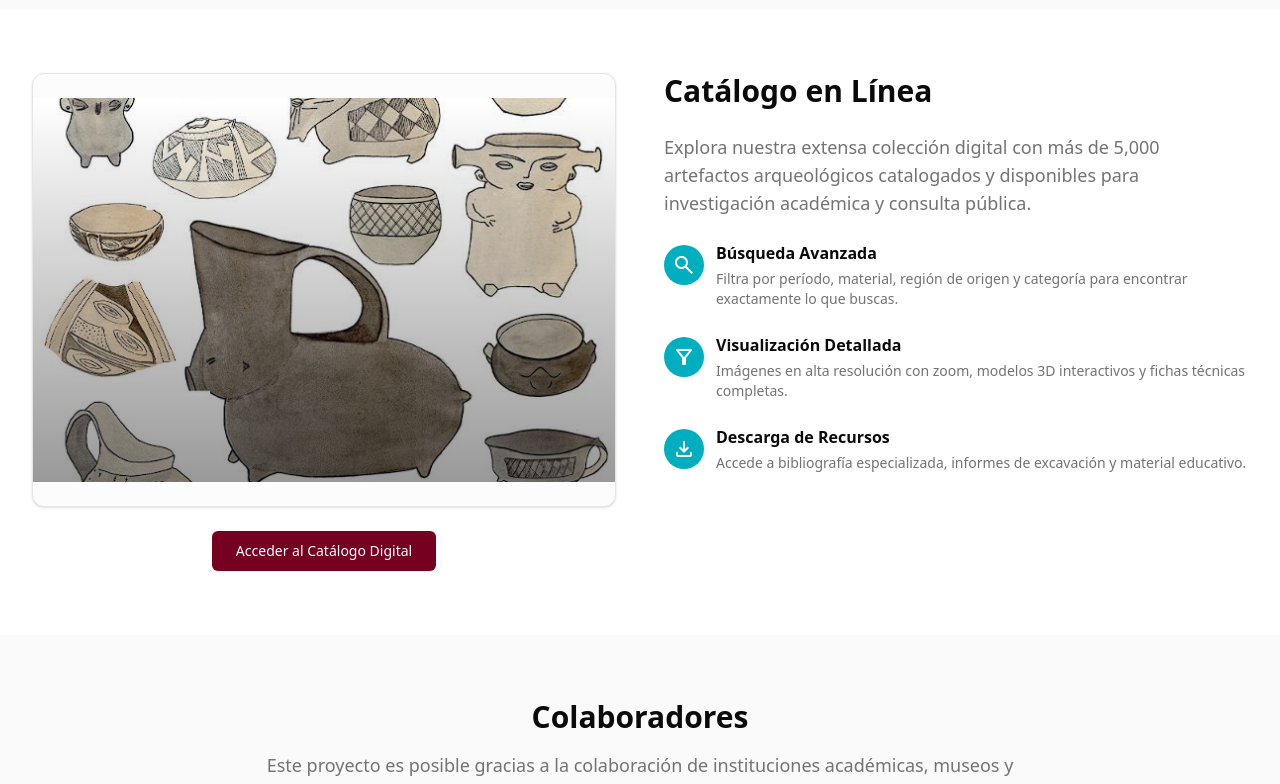
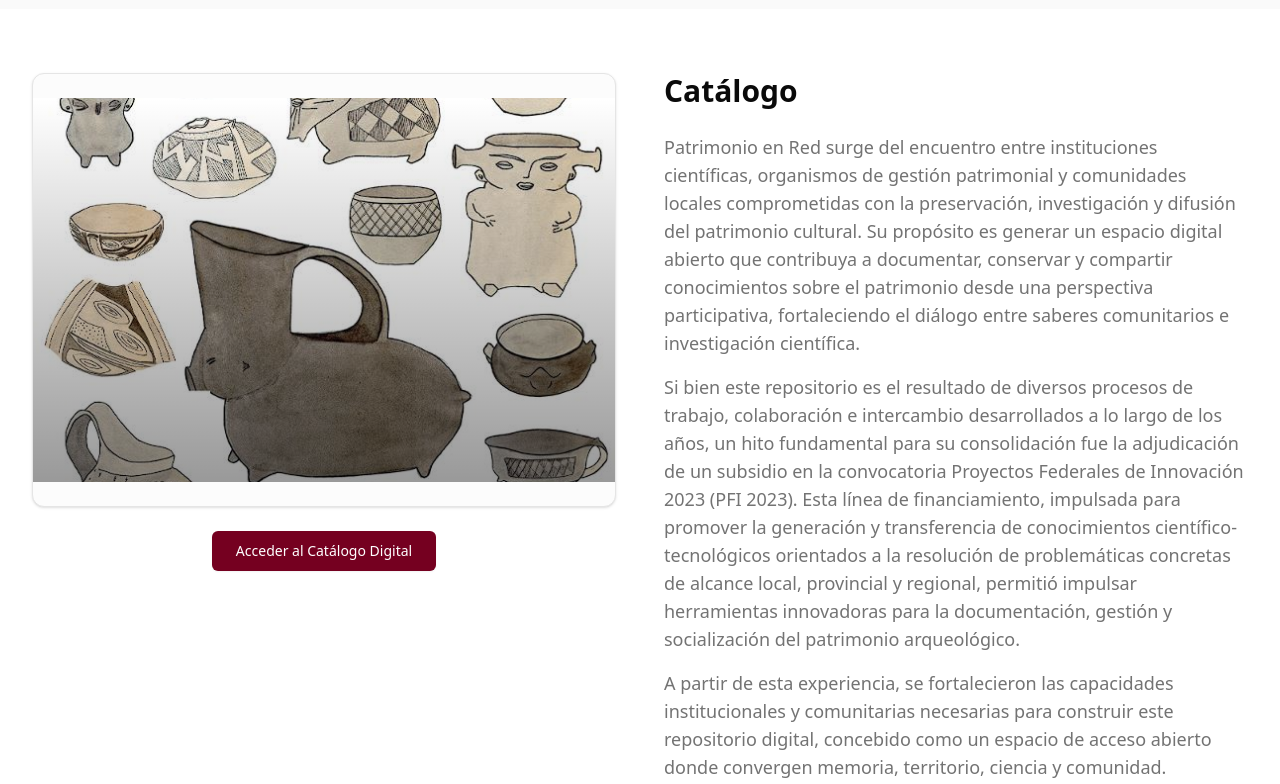
Before and after one commit to DevEzequiel14/DigitalPatrimony, an Angular app: page / in a window 1280 px wide. Shown: the part 3580-4364 px from the top of the page. Built offline with nearby package versions, Linux system fonts and the light colour scheme.

Commit message:
feat: update online catalog section text with i18n

```diff
--- a/src/app/features/landing/components/online-catalog-section/online-catalog-section.component.html
+++ b/src/app/features/landing/components/online-catalog-section/online-catalog-section.component.html
@@ -5,73 +5,27 @@
         <ui-card class="overflow-hidden">
           <div class="relative">
             <img src="ancient-digital-catalog-interface.jpg"
-                 alt="Catálogo Digital Patrimonial"
+                 [alt]="t()('catalog.imageAlt')"
                  class="w-full h-96 object-cover"/>
             <div class="absolute inset-0 bg-linear-to-t from-black/40 to-transparent"></div>
           </div>
         </ui-card>
         <div class="mt-6 text-center">
           <app-button ui-button size="lg" class="bg-primary hover:bg-primary/90">
-            {{ t().accessButton }}
+            {{ t()('catalog.accessButton') }}
           </app-button>
         </div>
       </div>
       <div class="order-1 lg:order-2">
         <h2 class="text-3xl font-bold text-foreground mb-6">
-          {{ t().title }}
+          {{ t()('catalog.title') }}
         </h2>
-        <div class="space-y-6">
-          <p class="text-lg text-muted-foreground text-pretty">
-            {{ t().description }}
-          </p>
-          <div class="flex items-start gap-3">
-            <div class="bg-accent text-accent-foreground rounded-full p-2 mt-1
-                        w-10 h-10">
-              <span class="material-symbols-outlined">
-                search
-              </span>
-            </div>
-            <div>
-              <h3 class="font-semibold text-foreground mb-1">
-                {{ t().features.search.title }}
-              </h3>
-              <p class="text-muted-foreground text-sm">
-                {{ t().features.search.description }}
-              </p>
-            </div>
-          </div>
-          <div class="flex items-start gap-3">
-            <div class="bg-accent text-accent-foreground rounded-full p-2 mt-1
-                        w-10 h-10">
-              <span class="material-symbols-outlined ">
-                filter_alt
-              </span>
-            </div>
-            <div>
-              <h3 class="font-semibold text-foreground mb-1">
-                {{ t().features.visualization.title }}
-              </h3>
-              <p class="text-muted-foreground text-sm">
-                {{ t().features.visualization.description }}
-              </p>
-            </div>
-          </div>
-          <div class="flex items-start gap-3">
-            <div class="bg-accent text-accent-foreground rounded-full p-2 mt-1
-                        w-10 h-10">
-              <span class="material-symbols-outlined">
-                download
-              </span>
-            </div>
-            <div>
-              <h3 class="font-semibold text-foreground mb-1">
-                {{ t().features.download.title }}
-              </h3>
-              <p class="text-muted-foreground text-sm">
-                {{ t().features.download.description }}
-              </p>
-            </div>
-          </div>
+        <div class="space-y-4">
+          @for (key of paragraphKeys; track key) {
+            <p class="text-base lg:text-lg text-muted-foreground text-pretty">
+              {{ t()(key) }}
+            </p>
+          }
         </div>
       </div>
     </div>
--- a/src/app/features/landing/components/online-catalog-section/online-catalog-section.component.ts
+++ b/src/app/features/landing/components/online-catalog-section/online-catalog-section.component.ts
@@ -1,80 +1,25 @@
-import { LanguageService } from './../../../../core/services/lenguage.service';
-import { ChangeDetectionStrategy, Component, computed } from '@angular/core';
-import { CardComponent } from "../../../../shared/components/card/card";
-import { Button } from "../../../../shared/components/button/button";
+import { ChangeDetectionStrategy, Component, inject } from '@angular/core';
+import { CardComponent } from '../../../../shared/components/card/card';
+import { Button } from '../../../../shared/components/button/button';
+import { TranslationService } from '../../../../core/services/translation.service';
 
 @Component({
   selector: 'app-online-catalog-section',
   changeDetection: ChangeDetectionStrategy.OnPush,
   templateUrl: './online-catalog-section.component.html',
   styleUrls: ['./online-catalog-section.component.css'],
-  imports: [CardComponent, Button]
+  imports: [CardComponent, Button],
 })
 export class OnlineCatalogSectionComponenet {
+  private readonly translationService = inject(TranslationService);
 
-  constructor(private lang: LanguageService) { }
-  content = {
-    es: {
-      title: "Catálogo en Línea",
-      description:
-        "Explora nuestra extensa colección digital con más de 5,000 artefactos arqueológicos catalogados y disponibles para investigación académica y consulta pública.",
-      accessButton: "Acceder al Catálogo Digital",
-      features: {
-        search: {
-          title: "Búsqueda Avanzada",
-          description:
-            "Filtra por período, material, región de origen y categoría para encontrar exactamente lo que buscas.",
-        },
-        visualization: {
-          title: "Visualización Detallada",
-          description:
-            "Imágenes en alta resolución con zoom, modelos 3D interactivos y fichas técnicas completas.",
-        },
-        download: {
-          title: "Descarga de Recursos",
-          description:
-            "Accede a bibliografía especializada, informes de excavación y material educativo.",
-        },
-      },
-      stats: {
-        title: "Estadísticas de la Colección",
-        artifacts: "Artefactos",
-        sites: "Sitios",
-        cultures: "Culturas",
-        years: "Años de Historia",
-      },
-    },
-    en: {
-      title: "Online Catalog",
-      description:
-        "Explore our extensive digital collection with over 5,000 cataloged archaeological artifacts available for academic research and public consultation.",
-      accessButton: "Access Digital Catalog",
-      features: {
-        search: {
-          title: "Advanced Search",
-          description:
-            "Filter by period, material, region of origin and category to find exactly what you're looking for.",
-        },
-        visualization: {
-          title: "Detailed Visualization",
-          description:
-            "High-resolution images with zoom, interactive 3D models and complete technical sheets.",
-        },
-        download: {
-          title: "Resource Download",
-          description:
-            "Access specialized bibliography, excavation reports and educational material.",
-        },
-      },
-      stats: {
-        title: "Collection Statistics",
-        artifacts: "Artifacts",
-        sites: "Sites",
-        cultures: "Cultures",
-        years: "Years of History",
-      },
-    },
-  };
+  readonly t = this.translationService.t;
 
-  t = computed(() => this.content[this.lang.language()]);
+  readonly paragraphKeys = [
+    'catalog.paragraphs.p1',
+    'catalog.paragraphs.p2',
+    'catalog.paragraphs.p3',
+    'catalog.paragraphs.p4',
+    'catalog.paragraphs.p5',
+  ];
 }
--- a/src/assets/i18n/en.json
+++ b/src/assets/i18n/en.json
@@ -47,5 +47,17 @@
         "description": "Cántaro cerámico. Estos recipientes fueron elaborados por pueblos indígenas alfareros desde la época precolonial. No obstante, durante el siglo XX las comunidades locales continuaron produciéndolos, principalmente para la elaboración, transporte y almacenamiento de chicha. Este cántaro es un ejemplo de ello."
       }
     }
+  },
+  "catalog": {
+    "title": "Catálogo",
+    "imageAlt": "Catálogo Digital Patrimonial",
+    "accessButton": "Acceder al Catálogo Digital",
+    "paragraphs": {
+      "p1": "Patrimonio en Red surge del encuentro entre instituciones científicas, organismos de gestión patrimonial y comunidades locales comprometidas con la preservación, investigación y difusión del patrimonio cultural. Su propósito es generar un espacio digital abierto que contribuya a documentar, conservar y compartir conocimientos sobre el patrimonio desde una perspectiva participativa, fortaleciendo el diálogo entre saberes comunitarios e investigación científica.",
+      "p2": "Si bien este repositorio es el resultado de diversos procesos de trabajo, colaboración e intercambio desarrollados a lo largo de los años, un hito fundamental para su consolidación fue la adjudicación de un subsidio en la convocatoria Proyectos Federales de Innovación 2023 (PFI 2023). Esta línea de financiamiento, impulsada para promover la generación y transferencia de conocimientos científico-tecnológicos orientados a la resolución de problemáticas concretas de alcance local, provincial y regional, permitió impulsar herramientas innovadoras para la documentación, gestión y socialización del patrimonio arqueológico.",
+      "p3": "A partir de esta experiencia, se fortalecieron las capacidades institucionales y comunitarias necesarias para construir este repositorio digital, concebido como un espacio de acceso abierto donde convergen memoria, territorio, ciencia y comunidad.",
+      "p4": "El catálogo reúne registros digitales de bienes patrimoniales arqueológicos de los valles de la provincia de Jujuy. Incluye fotografías, modelos tridimensionales, audios y descripciones de base científica, organizados por regiones, materiales y contextos.",
+      "p5": "Vas a poder explorar distintas piezas, confeccionadas en distintos materiales, pertenecientes a distintas culturas y correspondientes a distintos momentos de nuestra historia. Cada una de ellas es una joya en sí misma, y te invitamos a explorar."
+    }
   }
 }
--- a/src/assets/i18n/es.json
+++ b/src/assets/i18n/es.json
@@ -47,5 +47,17 @@
         "description": "Cántaro cerámico. Estos recipientes fueron elaborados por pueblos indígenas alfareros desde la época precolonial. No obstante, durante el siglo XX las comunidades locales continuaron produciéndolos, principalmente para la elaboración, transporte y almacenamiento de chicha. Este cántaro es un ejemplo de ello."
       }
     }
+  },
+  "catalog": {
+    "title": "Catálogo",
+    "imageAlt": "Catálogo Digital Patrimonial",
+    "accessButton": "Acceder al Catálogo Digital",
+    "paragraphs": {
+      "p1": "Patrimonio en Red surge del encuentro entre instituciones científicas, organismos de gestión patrimonial y comunidades locales comprometidas con la preservación, investigación y difusión del patrimonio cultural. Su propósito es generar un espacio digital abierto que contribuya a documentar, conservar y compartir conocimientos sobre el patrimonio desde una perspectiva participativa, fortaleciendo el diálogo entre saberes comunitarios e investigación científica.",
+      "p2": "Si bien este repositorio es el resultado de diversos procesos de trabajo, colaboración e intercambio desarrollados a lo largo de los años, un hito fundamental para su consolidación fue la adjudicación de un subsidio en la convocatoria Proyectos Federales de Innovación 2023 (PFI 2023). Esta línea de financiamiento, impulsada para promover la generación y transferencia de conocimientos científico-tecnológicos orientados a la resolución de problemáticas concretas de alcance local, provincial y regional, permitió impulsar herramientas innovadoras para la documentación, gestión y socialización del patrimonio arqueológico.",
+      "p3": "A partir de esta experiencia, se fortalecieron las capacidades institucionales y comunitarias necesarias para construir este repositorio digital, concebido como un espacio de acceso abierto donde convergen memoria, territorio, ciencia y comunidad.",
+      "p4": "El catálogo reúne registros digitales de bienes patrimoniales arqueológicos de los valles de la provincia de Jujuy. Incluye fotografías, modelos tridimensionales, audios y descripciones de base científica, organizados por regiones, materiales y contextos.",
+      "p5": "Vas a poder explorar distintas piezas, confeccionadas en distintos materiales, pertenecientes a distintas culturas y correspondientes a distintos momentos de nuestra historia. Cada una de ellas es una joya en sí misma, y te invitamos a explorar."
+    }
   }
 }
```
